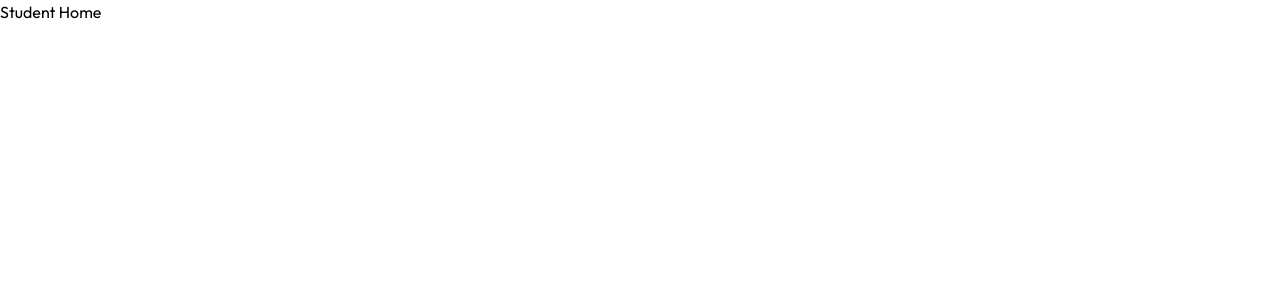
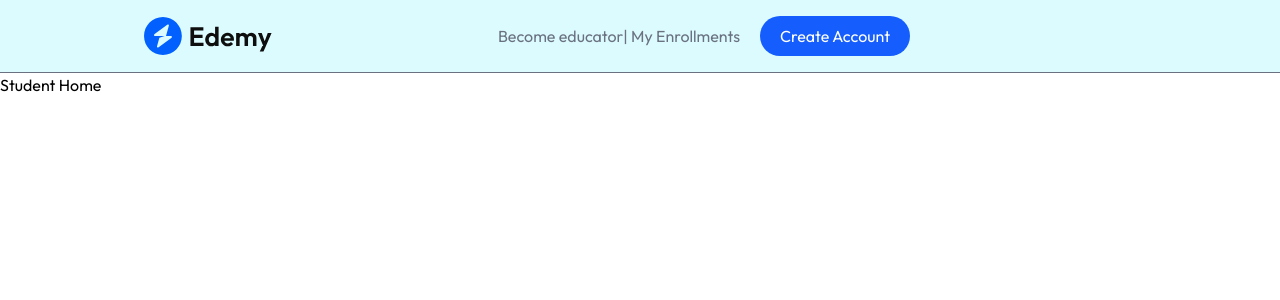
Before and after one commit to rentsaisy/julprluhpdwklfv, a React (Vite) app: page / in a window 1280 px wide. Shown: the top 300 px of the page. Built offline with nearby package versions, Linux system fonts and the light colour scheme.

Commit message:
add the navbar

```diff
--- a/src/App.jsx
+++ b/src/App.jsx
@@ -11,10 +11,12 @@ import Dashboard from './pages/educator/Dashboard'
 import AddCourse from './pages/educator/AddCourse'
 import MyCourses from './pages/educator/MyCourses'
 import StudentEnrolled from './pages/educator/StudentEnrolled'
+import Navbar from './components/student/Navbar'
 
 const App = () => {
   return (
-    <div>
+    <div className='text-default min-h-screen bg-white'>
+      <Navbar/>
       <Routes>
         <Route path='/' element={<Home />} />
         <Route path='/course-list' element={<CoursesList />} />
```
